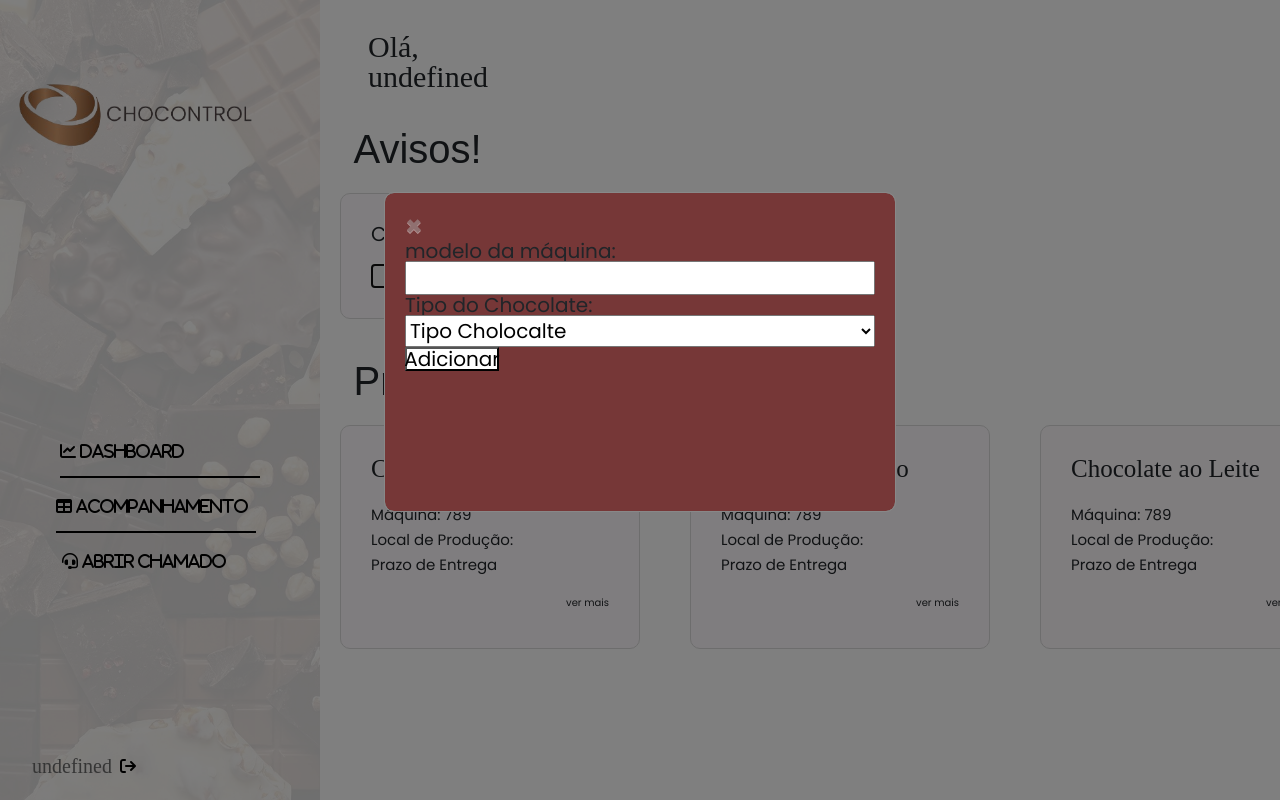
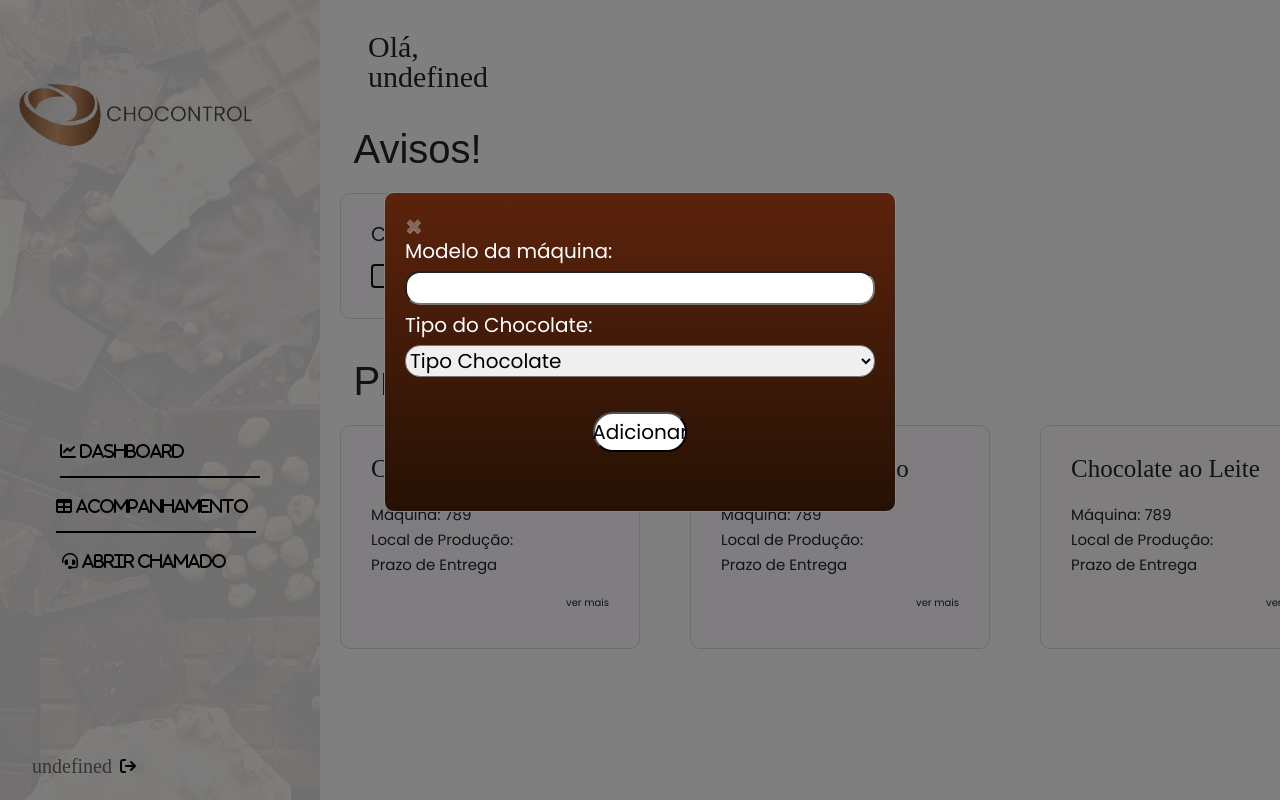
Before and after one commit to RS9FDC/PROJETO-CHOCONTROL, a website: page web-data-viz/public/dashboard/dashIndex.html in a window 1280 px wide. Both pictures are taken after a click on the button "Cadastrar Maquina". Drawn offline with nearby package versions, Linux system fonts and the light colour scheme; no server answers.

Commit message:
Estilização do modal

```diff
--- a/web-data-viz/public/css/style-indexdashboard.css
+++ b/web-data-viz/public/css/style-indexdashboard.css
@@ -275,7 +275,10 @@ a{
   }
 
   .modal-content {
-    background-color: #763737;
+    /* background-color: #763737; */
+    background: linear-gradient(to bottom, #5c230c, #251104);
+
+
      /* cor do modal */
     margin: 15% auto;
     padding: 20px;
@@ -284,8 +287,33 @@ a{
     height: 40%;
     display: flex;
     border-radius: 10px;
+    color: white;
     /* flex-direction: column;
     align-items: center; */
+  }
+
+
+  .modal-content input{
+    border-radius: 15px;
+    margin-top: 10px;
+    margin-bottom: 10px;
+  }
+
+  .modal-content select{
+    border-radius: 15px;
+    margin-top: 10px;
+    margin-bottom: 10px;
+  }
+
+  .modal-content button{
+    margin-top: 25px;
+    margin-left: 40%;
+    height: 40px;
+    display: flex;
+    text-align: center;
+    align-items: center;
+    justify-content: center;
+    border-radius: 30px;
   }
 
   .close {
--- a/web-data-viz/public/dashboard/dashIndex.html
+++ b/web-data-viz/public/dashboard/dashIndex.html
@@ -138,11 +138,11 @@
                     <div id="myModal" class="modal">
                         <div class="modal-content">
                             <span class="close">&times;</span>
-                            <label for="newContentNumMaquina">modelo da máquina:</label>
+                            <label for="newContentNumMaquina">Modelo da máquina:</label>
                             <input type="text" id="modeloMaquina">
                             <label for="newContentNumMaquina">Tipo do Chocolate:</label>
                             <select name="" id="select_tipochocolate">
-                                <option value="#" selected disabled>Tipo Cholocalte</option>
+                                <option value="#" selected disabled>Tipo Chocolate</option>
                                 <option value="amargo">Chocolate Amargo</option>
                                 <option value="meio_Amargo">Chocolate Meio Amargo</option>
                                 <option value="leite">Chocolate ao Leite</option>
```
